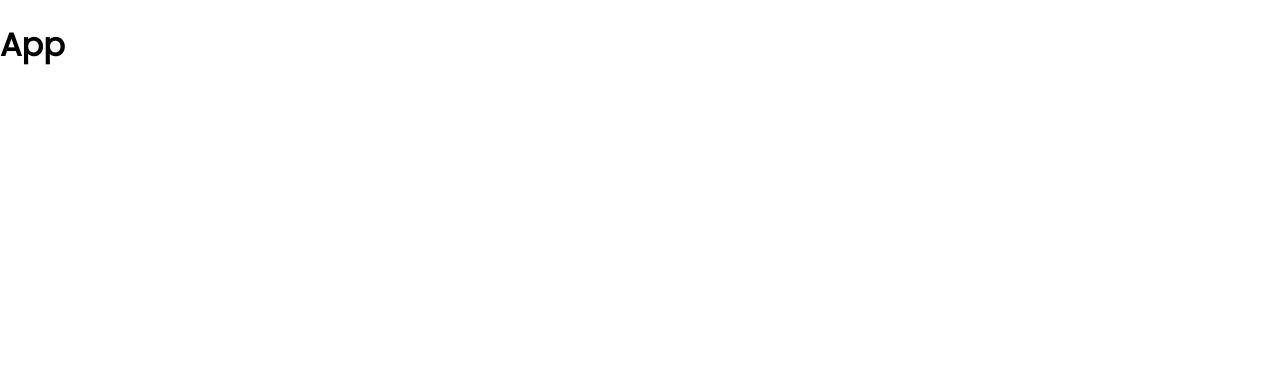
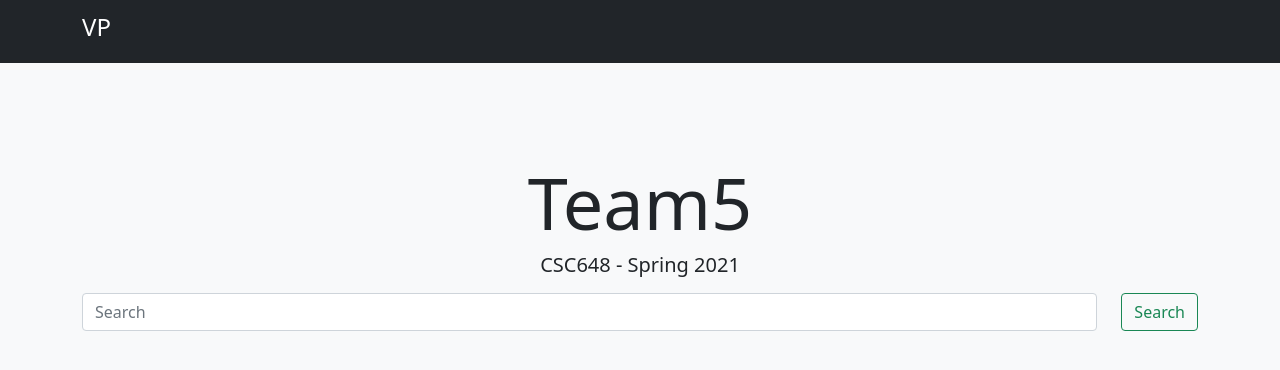
Before and after one commit to FengDenny/team5_vp, a React (Create React App) app in the folder client/: page / in a window 1280 px wide. Shown: the top 370 px of the page. Built offline with nearby package versions, Linux system fonts and the light colour scheme; no server answers.

Commit message:
Search restaurant

```diff
--- a/client/src/App.js
+++ b/client/src/App.js
@@ -1,9 +1,124 @@
+import React, { useState, useEffect } from "react";
+import axios from "axios";
 import "./App.css";
+import "bootstrap/dist/css/bootstrap.min.css";
+import { ToastContainer, toast } from "react-toastify";
+import "react-toastify/dist/ReactToastify.min.css";
 
 function App() {
+  const [restaurant, setRestaurant] = useState([]);
+  const [loadRestaurants, setLoadRestaurants] = useState([]);
+  const [filterRestaurant, setFilterRestaurant] = useState([]);
+  const [search, setSearch] = useState("");
+
+  useEffect(() => {
+    load();
+    // eslint-disable-next-line react-hooks/exhaustive-deps
+  }, []);
+
+  // without using the search button
+  // useEffect(() => {
+  //   setFilterRestaurant(
+  //     loadRestaurants.filter((restaurants) =>
+  //       restaurants.restaurant_name.toLowerCase().includes(search.toLowerCase())
+  //     )
+  //   );
+  // }, [search, loadRestaurants]);
+
+  // using the search button
+  const setFilter = () => {
+    setFilterRestaurant(
+      loadRestaurants.filter((restaurants) =>
+        restaurants.cuisine_type.toLowerCase().includes(search.toLowerCase())
+      )
+    );
+  };
+
+  const load = async () => {
+    const url = "/api/v1/restaurants/getAllRestaurants";
+    axios.get(url).then((response) => {
+      console.log(response.data);
+      const { restaurants } = response.data;
+      setLoadRestaurants(restaurants);
+    });
+  };
+
+  const handleSearches = async () => {
+    const url = `/api/v1/search/items?search=${search.toLowerCase()}`;
+    axios
+      .get(url)
+      .then((response) => {
+        setRestaurant(response.data);
+        setFilter(response.data);
+        toast.success(response.data.message);
+        console.log(response.data);
+      })
+      .catch((error) => {
+        console.log(error);
+      });
+  };
+
+  const RestaurantDetail = (props) => {
+    const { restaurant_name, restaurant_logo } = props;
+
+    return (
+      <div className='col-sm-6'>
+        <div className='card mb-4 shadow-sm'>
+          <img src={restaurant_logo} className='card-img-top ' alt='logo' />
+          <div className='card-body'>
+            <h5 className='card-title'>{restaurant_name}</h5>
+          </div>
+        </div>
+      </div>
+    );
+  };
+
   return (
-    <div className='App'>
-      <h1>App</h1>
+    <div>
+      <header>
+        <nav className='navbar navbar-dark bg-dark'>
+          <div className='container'>
+            <h2 className=' navbar-brand'>VP</h2>
+          </div>
+        </nav>
+      </header>
+      <section className='jumbotron text-center bg-light'>
+        <div className='container'>
+          <h2 className='display-2'>Team5</h2>
+          <h5 className='display-7'>CSC648 - Spring 2021</h5>
+          <div className='row'>
+            <div className='col mt-2'>
+              <input
+                className='form-control '
+                type='text'
+                placeholder='Search'
+                aria-label='Search'
+                onChange={(e) => setSearch(e.target.value)}
+              />
+            </div>
+
+            <div className='col col-md-auto mt-2'>
+              <button
+                className='btn btn-outline-success '
+                type='submit'
+                onClick={handleSearches}
+              >
+                Search
+              </button>
+            </div>
+          </div>
+        </div>
+      </section>
+      <section className='py-5'>
+        <div className='container'>
+          <div className='row'>
+            {filterRestaurant.map((restaurant, id) => (
+              <RestaurantDetail key={id} {...restaurant} />
+            ))}
+          </div>
+        </div>
+      </section>
+      <ToastContainer />
     </div>
   );
 }
```
